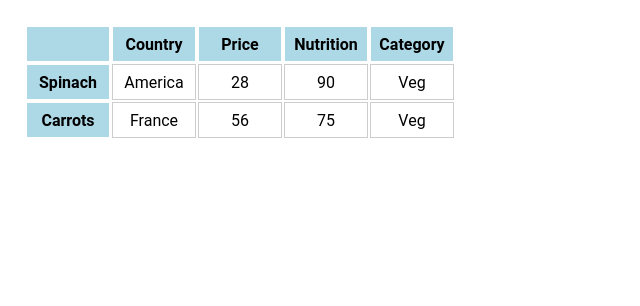
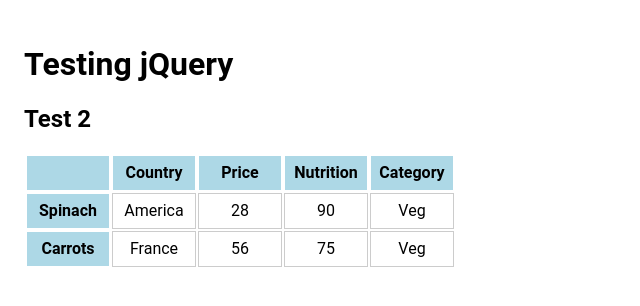
Before and after one commit to renekiszelkohari/my-full-template, a plain HTML site: page index.html in a window 1280 px wide. Shown: the whole page, without its empty margins (0-640 px from the left). Drawn offline with Linux system fonts and the light colour scheme.

Commit message:
tested gitpod preview with h2 and h1

```diff
--- a/index.html
+++ b/index.html
@@ -10,6 +10,8 @@
 
 </head>
 <body>
+<h1>Testing jQuery</h1>
+<h2>Test 2</h2>
    <table>
     <tr>
       <th></th>
```
